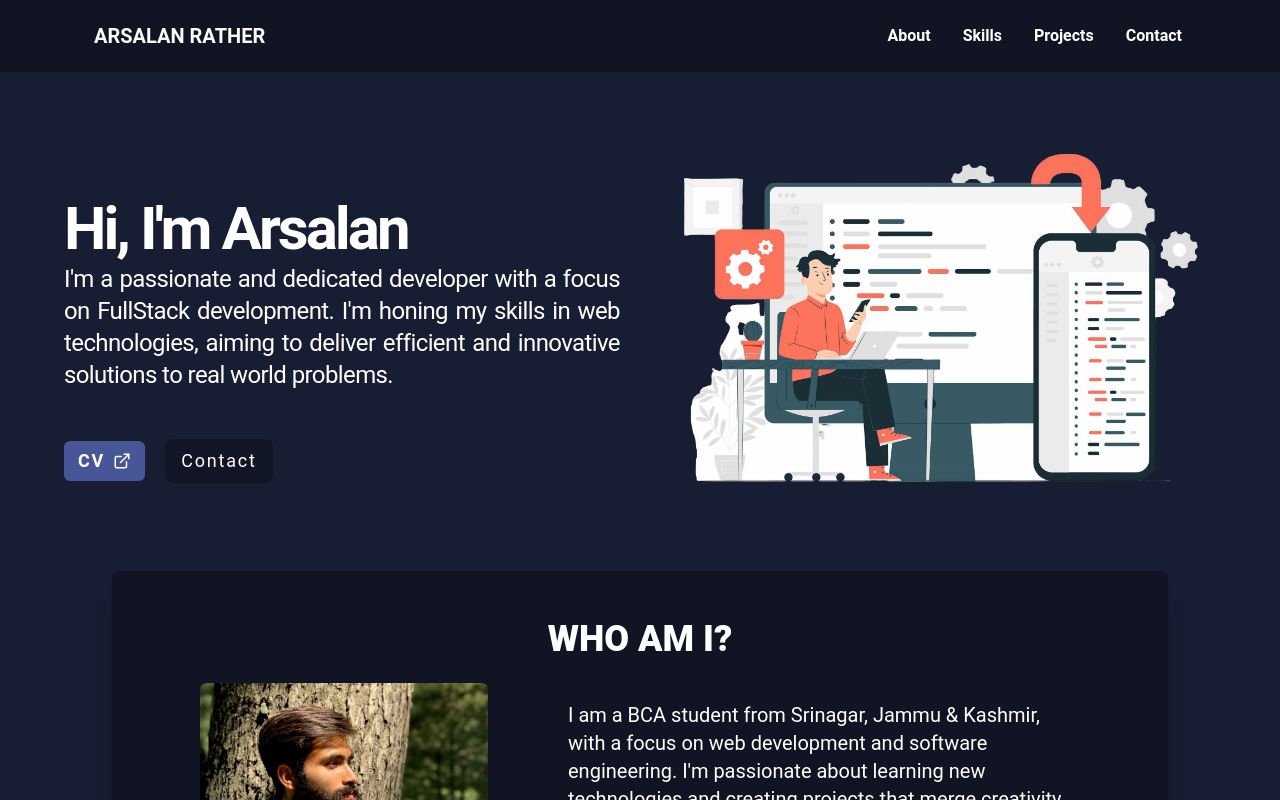
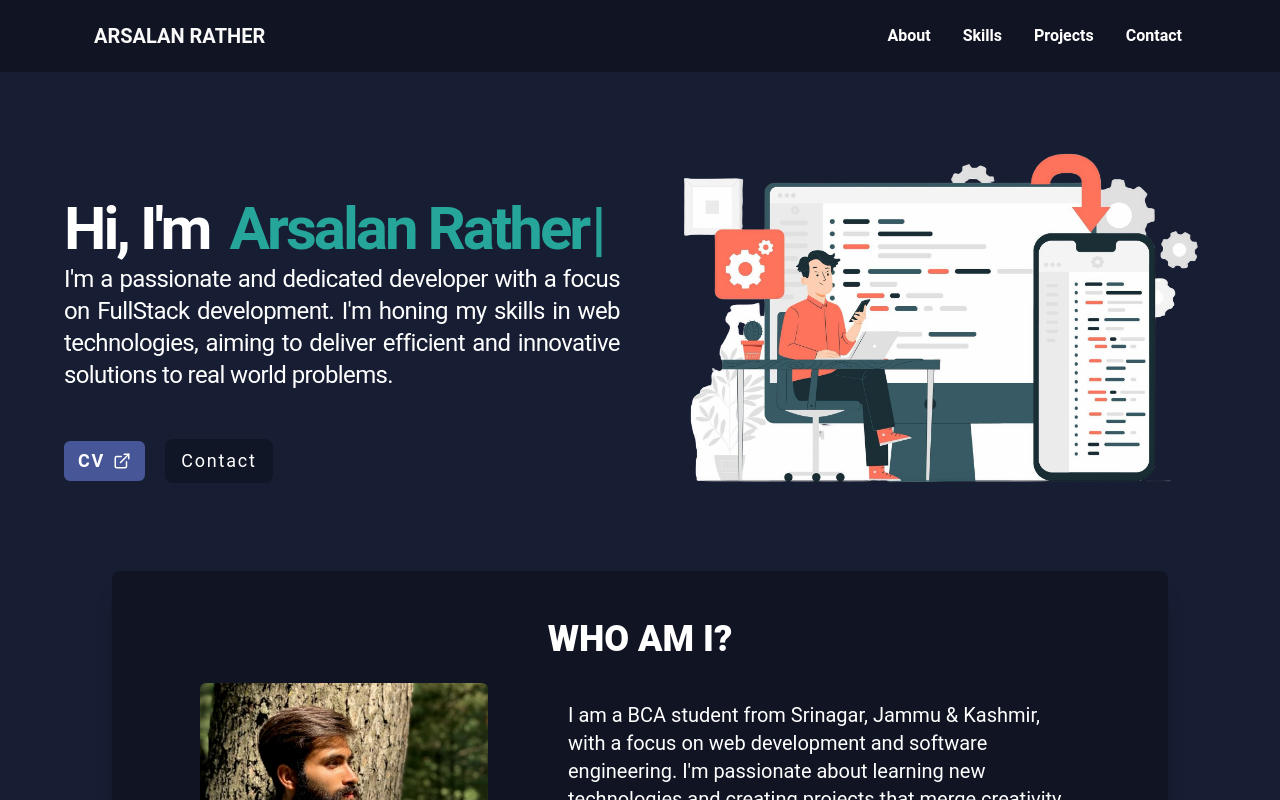
Before and after one commit to Arslanamin404/Portfolio, a React (Vite) app: page / in a window 1280 px wide. Shown: the top 800 px of the page. Built offline with nearby package versions, Linux system fonts and the light colour scheme.

Commit message:
React Simple Typewriter pakage used for implementing typewrited effect

```diff
--- a/package.json
+++ b/package.json
@@ -19,6 +19,7 @@
     "react-dom": "^18.3.1",
     "react-hook-form": "^7.53.1",
     "react-icons": "^5.3.0",
+    "react-simple-typewriter": "^5.0.1",
     "react-toastify": "^10.0.6",
     "tailwindcss": "^3.4.14"
   },
--- a/src/TextChanger.jsx
+++ /dev/null
@@ -1,35 +0,0 @@
-import React, { useEffect, useState } from "react";
-
-export const TextChanger = () => {
-  const text = [
-    "Hi, I'm Arsalan Rather",
-    "Hi, I'm Arsalan Rather",
-    "Hi, I'm Arsalan Rather",
-  ];
-  const [currentText, setCurrentText] = useState("");
-  const [endValue, setEndValue] = useState(true);
-  const [isForward, setIsForward] = useState(true);
-  const [index, setIndex] = useState(0);
-
-  useEffect(() => {
-    const intervalId = setInterval(() => {
-      setCurrentText(text[index].substring(0, endValue));
-      if (isForward) {
-        setEndValue((prev) => prev + 1);
-      } else {
-        setEndValue((prev) => prev - 1);
-      }
-      if (endValue > text[index].length + 10) {
-        setIsForward(false);
-      }
-      if (endValue < 2.1) {
-        setIsForward(true);
-        setIndex((prev) => prev % text.length);
-      }
-    }, 30);
-    return () => {
-      clearInterval(intervalId);
-    };
-  }, [endValue, isForward, index, text]);
-  return <div className="transition ease-in-out duration-300">{currentText}</div>;
-};
--- a/src/components/Home/Home.jsx
+++ b/src/components/Home/Home.jsx
@@ -1,14 +1,23 @@
 import { FiExternalLink } from "react-icons/fi";
 import avatar from "../../assets/avatar.png";
 import ArsalanRatherResume from "../../assets/ArsalanRatherResume.pdf";
-import { TextChanger } from "../../TextChanger";
+import { Typewriter } from "react-simple-typewriter";
 
 export const Home = () => {
   return (
     <div className="text-white w-full flex justify-between gap-x-10 items-center p-10 md:p-16">
       <div className="w-full md:pt-10">
-        <h1 className="text-3xl md:text-6xl font-bold flex leading tracking-tighter">
-          <TextChanger />
+        <h1 className="text-teal-400 text-3xl md:text-6xl font-bold flex leading tracking-tighter">
+          <span className="mr-2 md:mr-5 text-white">Hi, I'm</span>
+          <Typewriter
+            words={["Arsalan Rather"]}
+            loop={0}
+            cursor
+            cursorStyle="|"
+            typeSpeed={70}
+            deleteSpeed={50}
+            delaySpeed={1000}
+          />
         </h1>
         <p className="text-sm md:text-2xl leading-snug tracking-tight mt-1 text-justify">
           I'm a passionate and dedicated developer with a focus on FullStack
```
Also changed, not shown: 1 other file (tests, documents, lock files or other folders).
